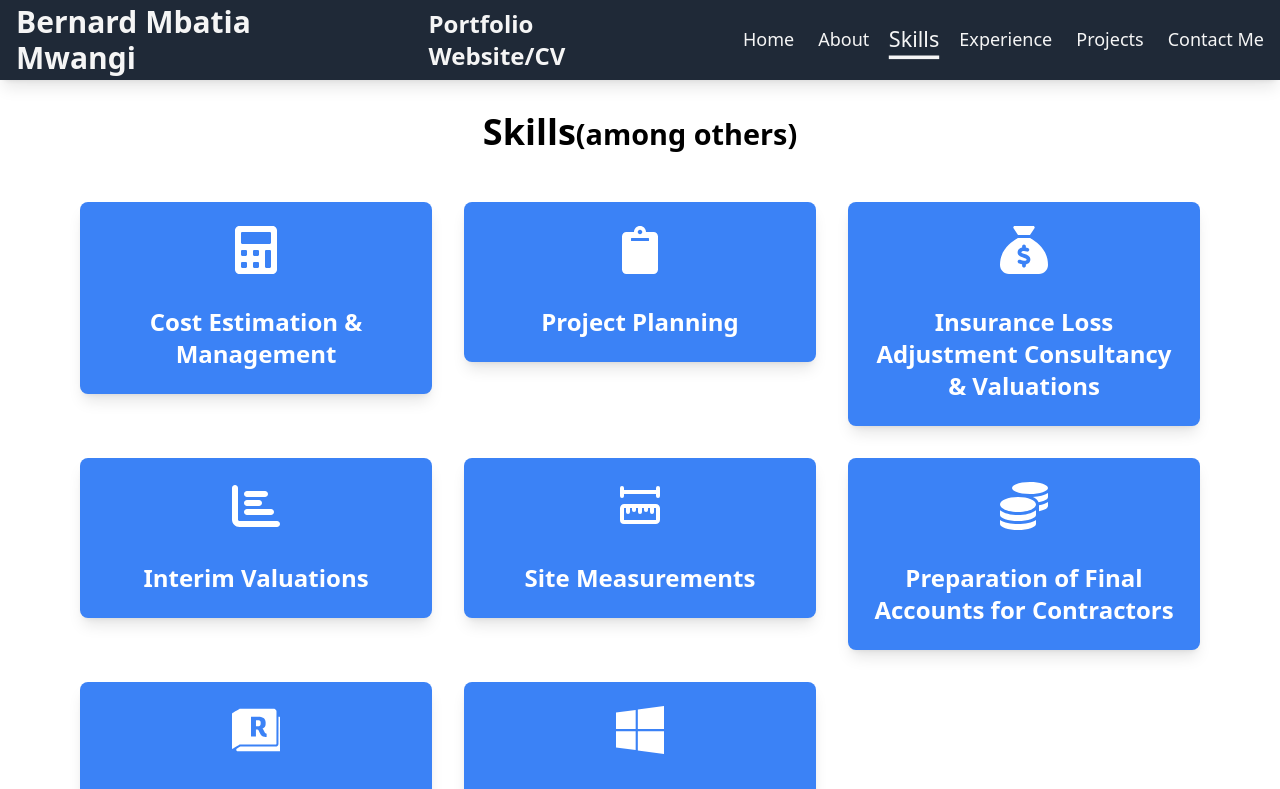
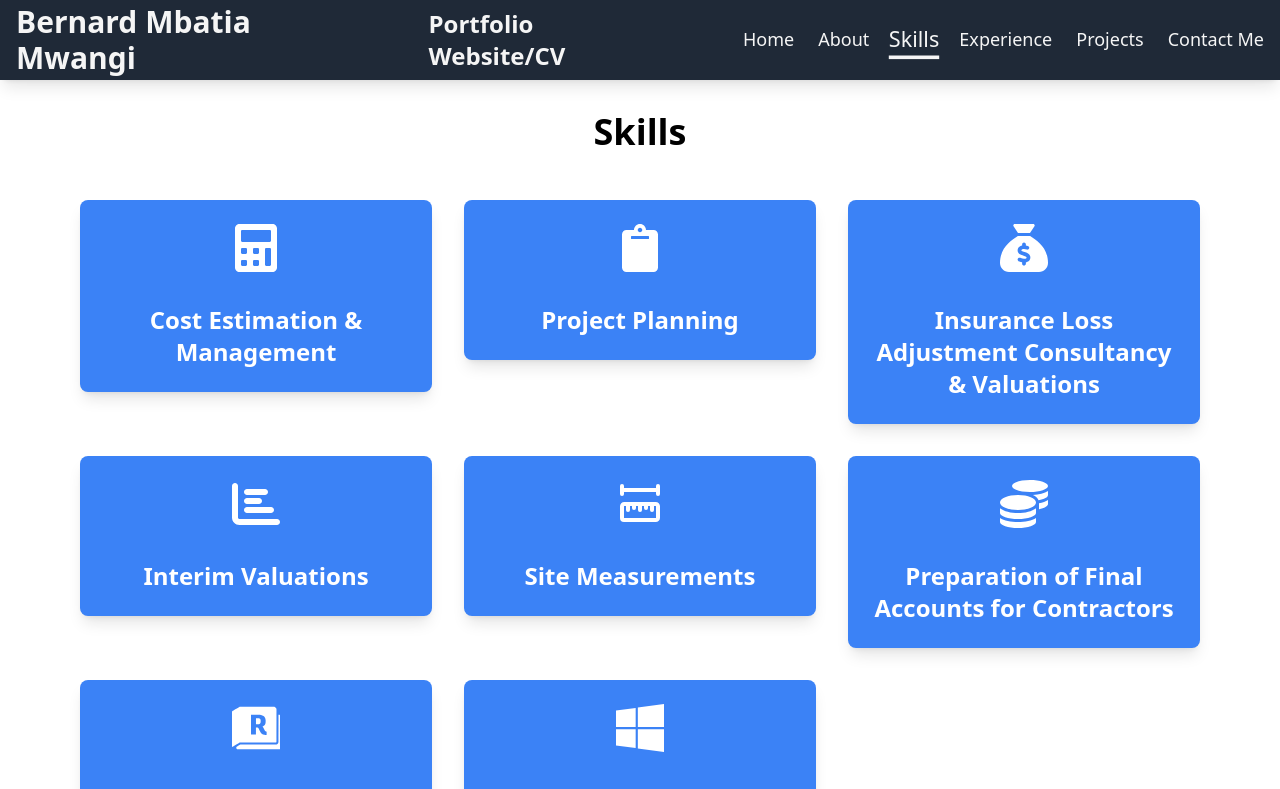
Before and after one commit to JeiKiarie/mbatia-cv-website, a Next.js app: page /skills in a window 1280 px wide. Shown: the top 789 px of the page. Built offline with nearby package versions, Linux system fonts and the light colour scheme.

Commit message:
edited heading of skills page

```diff
--- a/app/skills/page.jsx
+++ b/app/skills/page.jsx
@@ -15,12 +15,7 @@ export default function Skills() {
 			id="skills"
 			className="py-20 bg-white mt-8">
 			<div className="max-w-7xl mx-auto px-6 md:px-12 lg:px-20">
-				<h2 className="text-4xl font-extrabold mb-12 text-center">
-					Skills
-					<span>
-						<small>(among others)</small>
-					</span>
-				</h2>
+				<h2 className="text-4xl font-extrabold mb-12 text-center">Skills</h2>
 				<div className="grid grid-cols-1 md:grid-cols-2 lg:grid-cols-3 gap-8 items-start">
 					<div className="bg-blue-500 text-white p-6 rounded-lg shadow-lg hover:bg-blue-600 transition duration-300 flex flex-col items-center gap-4  justify-center">
 						<i className="text-[2rem] mb-4">
```
